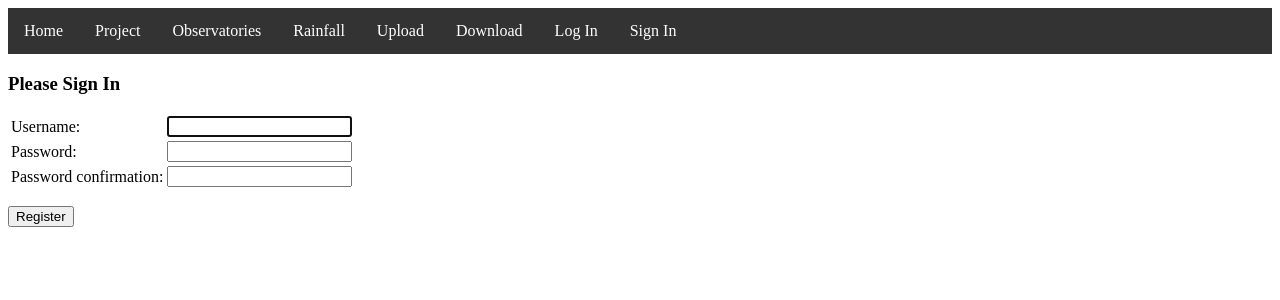
After one commit to nachogoca/Rainfall, a Django app: page /register/ in a window 1280 px wide. The commit adds this page. Shown: the top 300 px of the page. Run offline with Django 3.2, Linux system fonts and the light colour scheme; parts of the project's set-up code (start-up, migrations or seed data) failed here and were passed over.

Commit message:
feat: user can register

```diff
--- a/mysite/mysite/urls.py
+++ b/mysite/mysite/urls.py
@@ -15,6 +15,8 @@ Including another URLconf
 """
 from django.conf.urls import include, url
 from django.contrib import admin
+from django.views.generic.edit import CreateView
+from django.contrib.auth.forms import UserCreationForm
 from mysite.views import hello, current_datetime, hours_ahead, view_home, view_observatories, view_rainfall, view_download, view_project, view_upload
 from django.contrib.auth import views as auth_views
 
@@ -23,6 +25,11 @@ urlpatterns = [
     url(r'^admin/', include(admin.site.urls)),
     url(r'^login/$', auth_views.login, {'template_name':'login.html', 'redirect_field_name':'mysite.views.view_home'}, name='login'),
     url(r'^logout/$', auth_views.logout, {'next_page': '/login/'}, name='logout'),
+    url(r'^register/$', CreateView.as_view(
+            template_name='register.html',
+            form_class=UserCreationForm,
+            success_url='/login/'
+    ), name='register'),
     url(r'^upload/', view_upload, name='mysite.views.view_upload'),
     url(r'^hello/$', hello, name='mysite.views.hello'),
     url(r'^project/$', view_project, name='mysite.views.view_project'),
--- a/mysite/templates/base.html
+++ b/mysite/templates/base.html
@@ -44,7 +44,7 @@ li a:hover:not(.active) {
         <li><a href="{%  url 'logout' %}">Log Out</a></li>
     {% else %}
         <li><a href="{% url 'login' %}">Log In</a></li>
-        <li><a Sign In</a></li>
+        <li><a href="{% url 'register' %}"> Sign In</a></li>
     {% endif %}
 </ul>
 
--- /dev/null
+++ b/mysite/templates/register.html
@@ -0,0 +1,34 @@
+{% extends "base.html" %}
+
+{% block title %}Register{% endblock %}
+
+{% block content %}
+    <form method="post" action="{% url 'register' %}">
+        {% csrf_token %}
+        <div class="panel-heading">
+            <h3 class="panel-title">Please Sign In</h3>
+        </div>
+    <p class="bs-component">
+        <table>
+            <tr>
+                <td>{{ form.username.label_tag }}</td>
+                <td>{{ form.username }}</td>
+            </tr>
+            <tr>
+                <td>{{ form.password1.label_tag }}</td>
+                <td>{{ form.password1 }}</td>
+            </tr>
+            <tr>
+                <td>{{ form.password2.label_tag }}</td>
+                <td>{{ form.password2 }}</td>
+            </tr>
+        </table>
+        </p>
+        <p class="bs-component">
+                <input class="btn btn-success btn-sm" type="submit" value="Register" />
+        </p>
+    </form>
+   {% if form.errors %}
+        <p>There was an error during registration. Please try again.</p>
+    {% endif %}
+{% endblock %}
```
Also changed, not shown: mysite/templates/login.html (+2 -5 lines), mysite/templates/observatories.html (+9 -1 lines).
